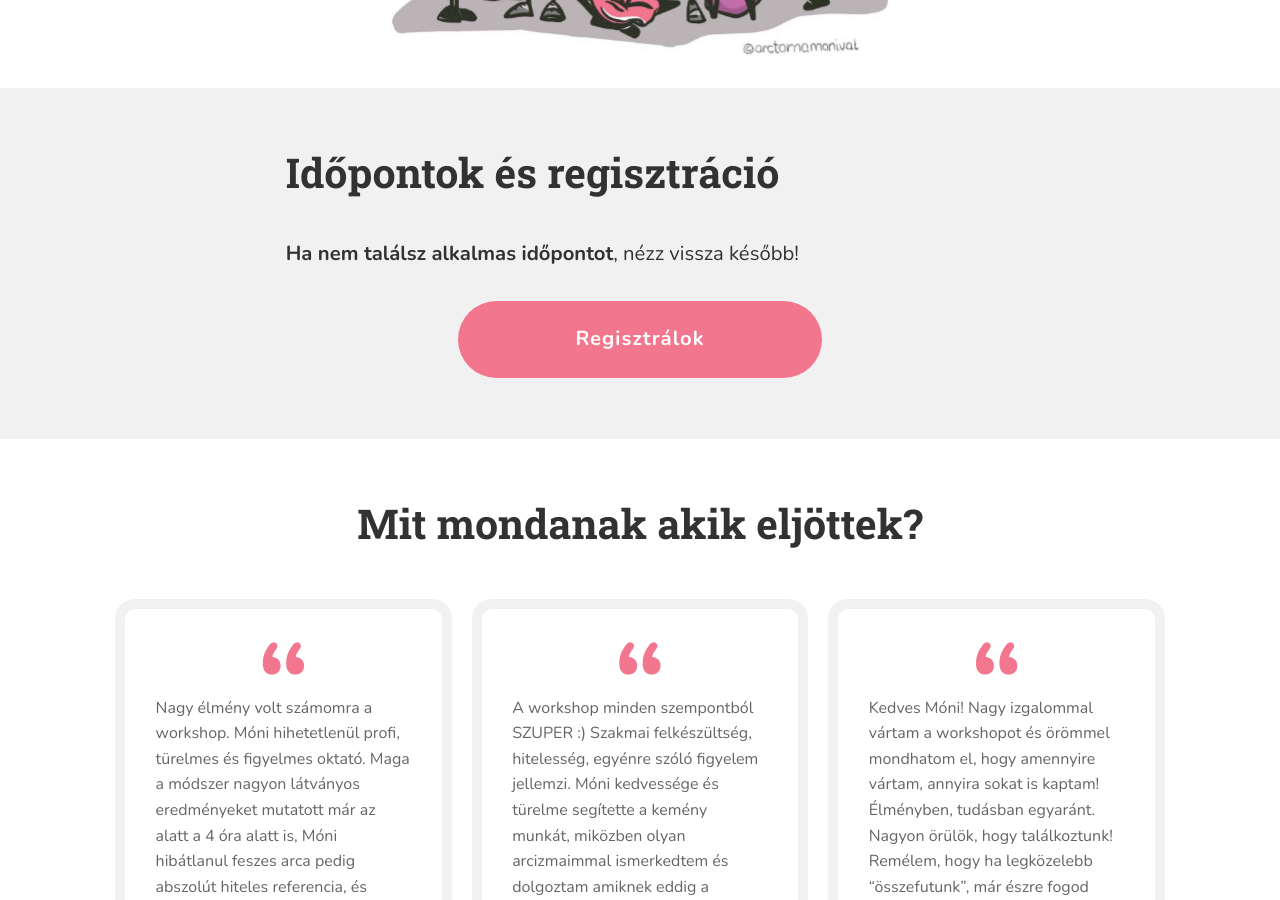
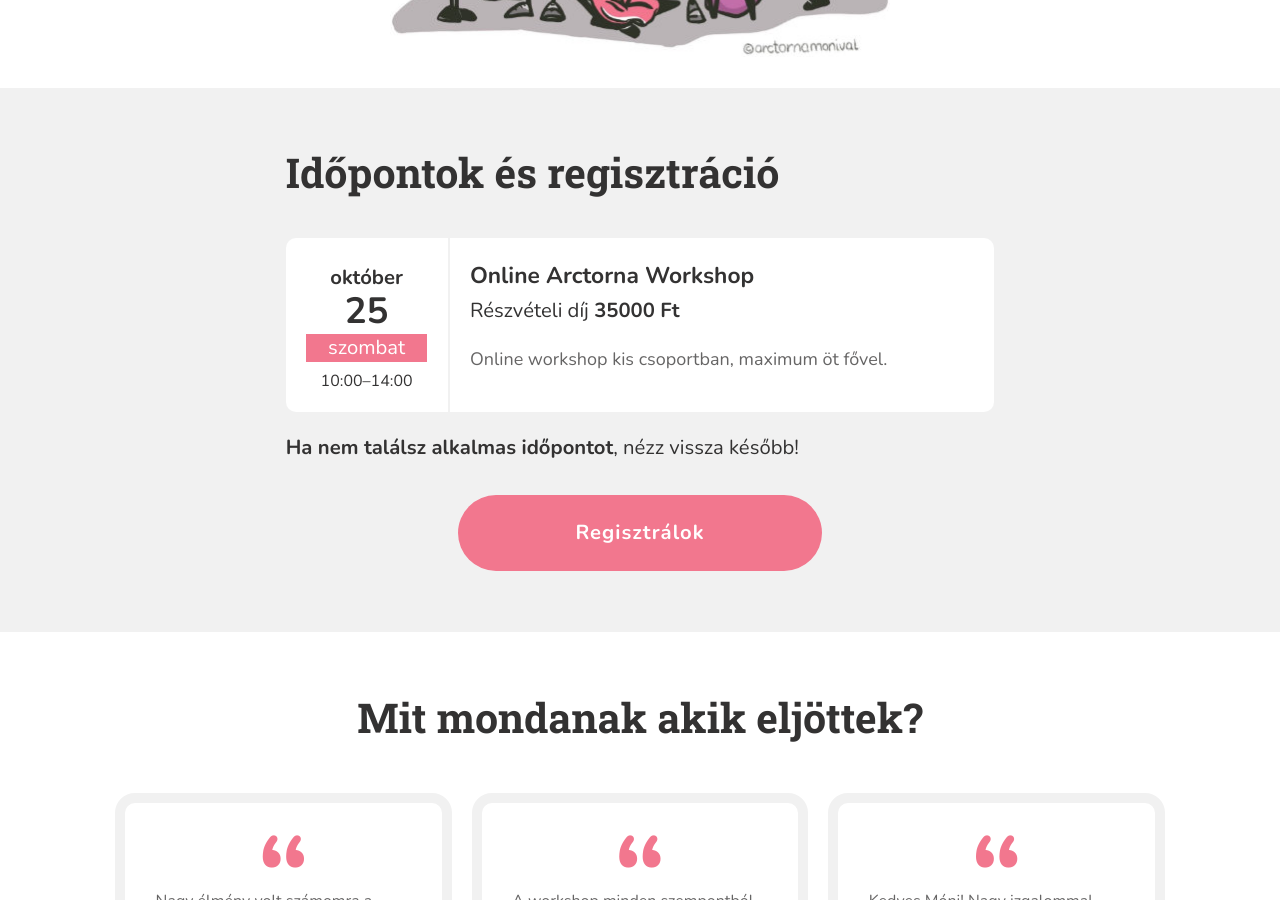
Before and after one commit to monikamudra/arctorna, a Jekyll site: the page built from workshop.md, in a window 1280 px wide and 900 px high, scrolled down 2015 px. Built offline with Jekyll 4.4.1, drawn with Linux system fonts in a browser that asks for light colours.

Commit message:
Update workshop event

```diff
--- a/_data/workshop.yaml
+++ b/_data/workshop.yaml
@@ -49,15 +49,6 @@ events:
     price: 35000
     full: true
 
-  - date: 2025-9-20-T10:00
-    start: "10:00"
-    end: "14:00"
-    title: Online Arctorna Workshop
-    description: >-
-      Online workshop kis csoportban, maximum öt fővel.
-    price: 35000
-    full: false
-
   - date: 2025-9-27-T10:00
     start: "10:00"
     end: "13:00"
@@ -67,3 +58,12 @@ events:
     address: 1027 Budapest, Csalogány u. 55.
     price: 25000
     full: false
+
+  - date: 2025-10-25-T10:00
+    start: "10:00"
+    end: "14:00"
+    title: Online Arctorna Workshop
+    description: >-
+      Online workshop kis csoportban, maximum öt fővel.
+    price: 35000
+    full: false
```
